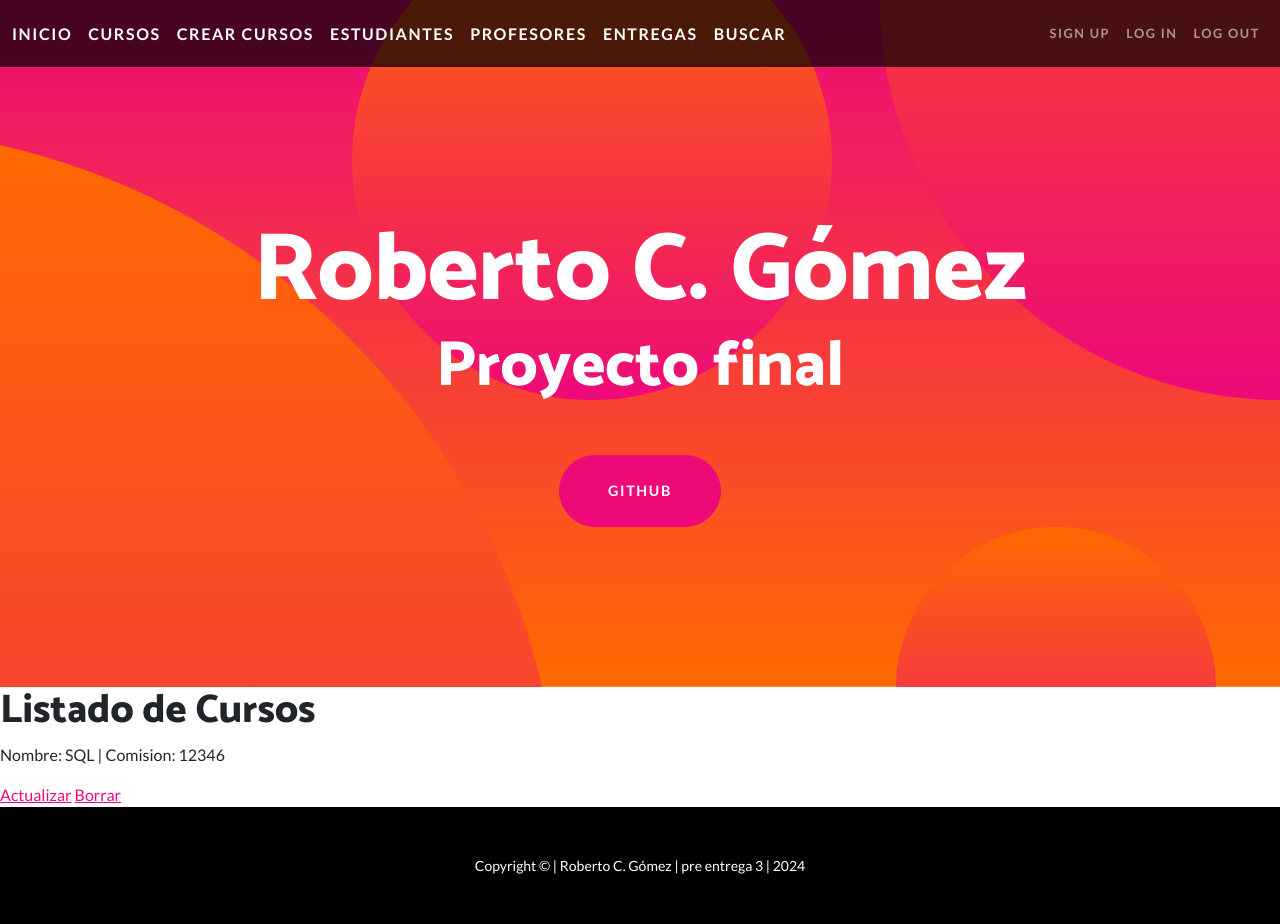
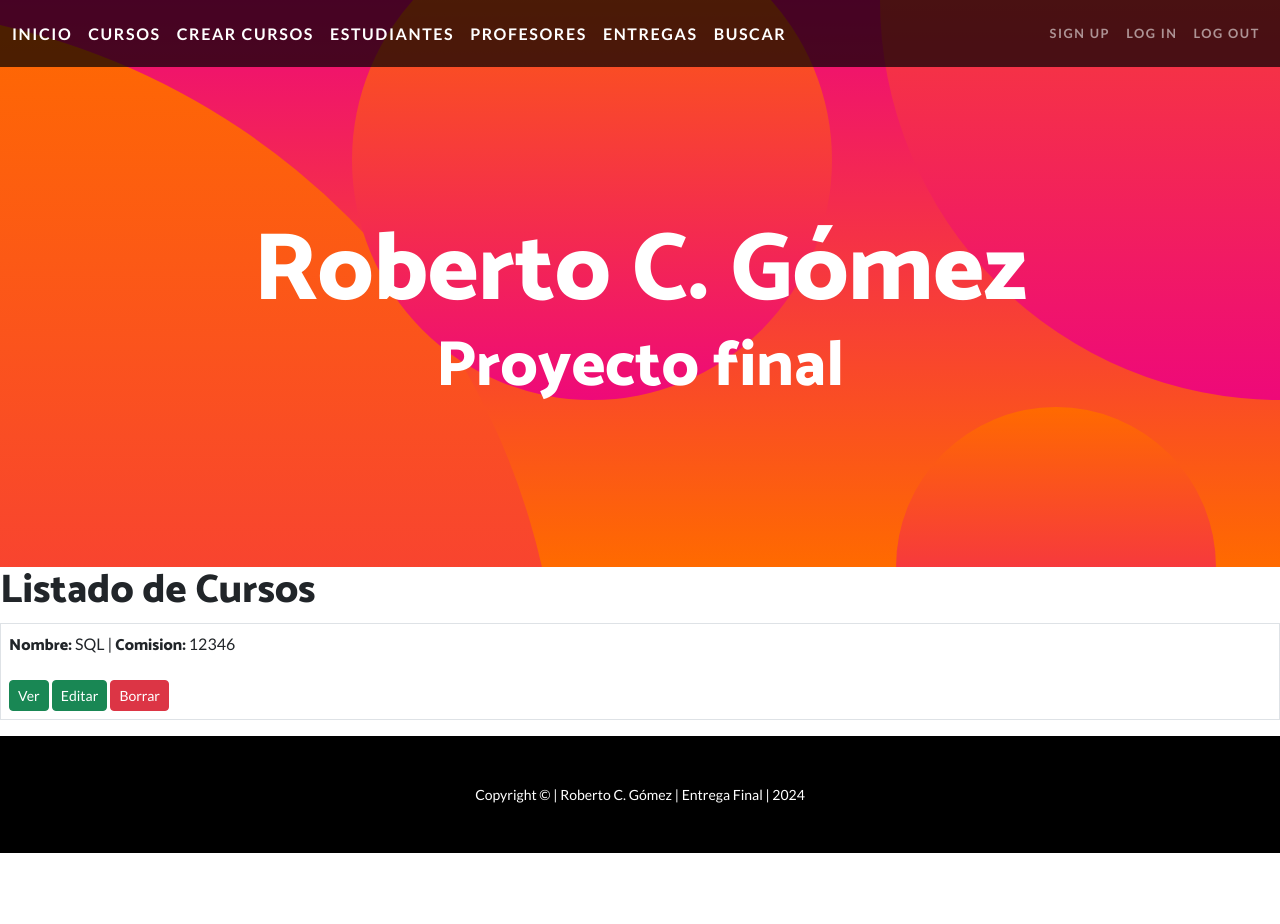
Before and after one commit to robertoconradogomez/entrega-final-gomez, a Django app: page /cursos/ in a window 1280 px wide. After the commit the page ends 853 px from the top, so only its background shows below. Run offline with Django 5.2, Linux system fonts and the light colour scheme; data comes from the database, SQL or seed files in the repository; both versions use the stored data as it was after the commit; some libraries are stand-ins or nearby versions.

Commit message:
3er commit

```diff
--- a/app1/templates/app1/actualizarcurso.html
+++ b/app1/templates/app1/actualizarcurso.html
@@ -9,6 +9,7 @@
     <table>
         {{form.as_table}}
     </table>
-    <input type="submit" value="Enviar">
+    <input type="submit" class="btn btn-success btn-sm" value="Actualizar">
+    <a href="{% url 'cursos' %}" class="btn btn-danger btn-sm">Volver</a>
  </form>
 {% endblock blk_cont %}
--- a/app1/templates/app1/base.html
+++ b/app1/templates/app1/base.html
@@ -44,7 +44,6 @@
                 <div class="container px-5">
                     <h1 class="masthead-heading mb-0">Roberto C. Gómez</h1>
                     <h2 class="masthead-subheading mb-0">Proyecto final</h2>
-                    <a class="btn btn-primary btn-xl rounded-pill mt-5" href="https://github.com/robertoconradogomez/tercera-pre-entrega-gomez" target="_blank">GitHub</a>
                 </div>
             </div>
             <div class="bg-circle-1 bg-circle"></div>
@@ -57,7 +56,7 @@
         {% endblock %}
         <!-- Footer-->
         <footer class="py-5 bg-black">
-            <div class="container px-5"><p class="m-0 text-center text-white small">Copyright &copy; | Roberto C. Gómez | pre entrega 3 | 2024</p></div>
+            <div class="container px-5"><p class="m-0 text-center text-white small">Copyright &copy; | Roberto C. Gómez | Entrega Final | 2024</p></div>
         </footer>
         <!-- Bootstrap core JS-->
         <script src="https://cdn.jsdelivr.net/npm/bootstrap@5.2.3/dist/js/bootstrap.bundle.min.js"></script>
--- a/app1/templates/app1/borrar.html
+++ b/app1/templates/app1/borrar.html
@@ -7,7 +7,7 @@
  <form action="" method="POST">
     {% csrf_token %}
     <p>Estas por borrar el curso: {{curso.nombre}} - Comision: {{curso.comision}}</p>
-    <input type="submit" value="Borrar">
-    <input type="button" value="Volver" onclick="window.location.href=\"{% url 'cursos' %}\";">
+    <input type="submit" class="btn btn-danger btn-sm" value="Borrar">
+    <a href="{% url 'cursos' %}" class="btn btn-success btn-sm">Volver</a>
  </form>
 {% endblock blk_cont %}
--- a/app1/templates/app1/crearcurso.html
+++ b/app1/templates/app1/crearcurso.html
@@ -9,6 +9,7 @@
     <table>
         {{form.as_table}}
     </table>
-    <input type="submit" value="Enviar">
+    <input type="submit" class="btn btn-success btn-sm" value="Cargar Curso">
+    <a href="{% url 'cursos' %}" class="btn btn-danger btn-sm">Volver</a>
  </form>
 {% endblock blk_cont %}
--- a/app1/templates/app1/cursos.html
+++ b/app1/templates/app1/cursos.html
@@ -6,14 +6,23 @@
 <h1>Listado de Cursos</h1>
 
 {% if cursos %}
-    {% for curso in cursos %}
-        <p>Nombre: {{curso.nombre}} | Comision: {{curso.comision}}</p>
-        <a href="{% url 'actualizarcurso' curso.pk %}">Actualizar</a>
-        <a href="{% url 'borrarcurso' curso.pk %}">Borrar</a>
-    {% endfor %}
+    <table class="table table-bordered">
+        <tbody>
+            {% for curso in cursos %}
+            <tr>
+                <td>
+                    <span class="h6">Nombre:</span> {{ curso.nombre }} |
+                    <span class="h6">Comision:</span> {{ curso.comision }}<br></br>
+                    <a href="#" class="btn btn-success btn-sm">Ver</a>
+                    <a href="{% url 'actualizarcurso' curso.pk %}" class="btn btn-success btn-sm">Editar</a>
+                    <a href="{% url 'borrarcurso' curso.pk %}" class="btn btn-danger btn-sm">Borrar</a>
+                </td>
+            </tr>
+            {% endfor %}
+        </tbody>
+    </table>
 {% else %}
     <p>No hay cursos cargados</p>
-    <input type="button" value="Cargar Curso" onclick="window.location.href='{% url 'crearcurso' %}';">
+    <a href="{% url 'crearcurso' %}" class="btn btn-success btn-sm">Cargar Curso</a>
 {% endif %}
-
 {% endblock blk_cont %}
```
Also changed, not shown: app1/templates/app1/inicio.html (+10 -0 lines), appuser/templates/appuser/login.html (+4 -4 lines), appuser/templates/appuser/registro.html (+4 -3 lines), db.sqlite3.
